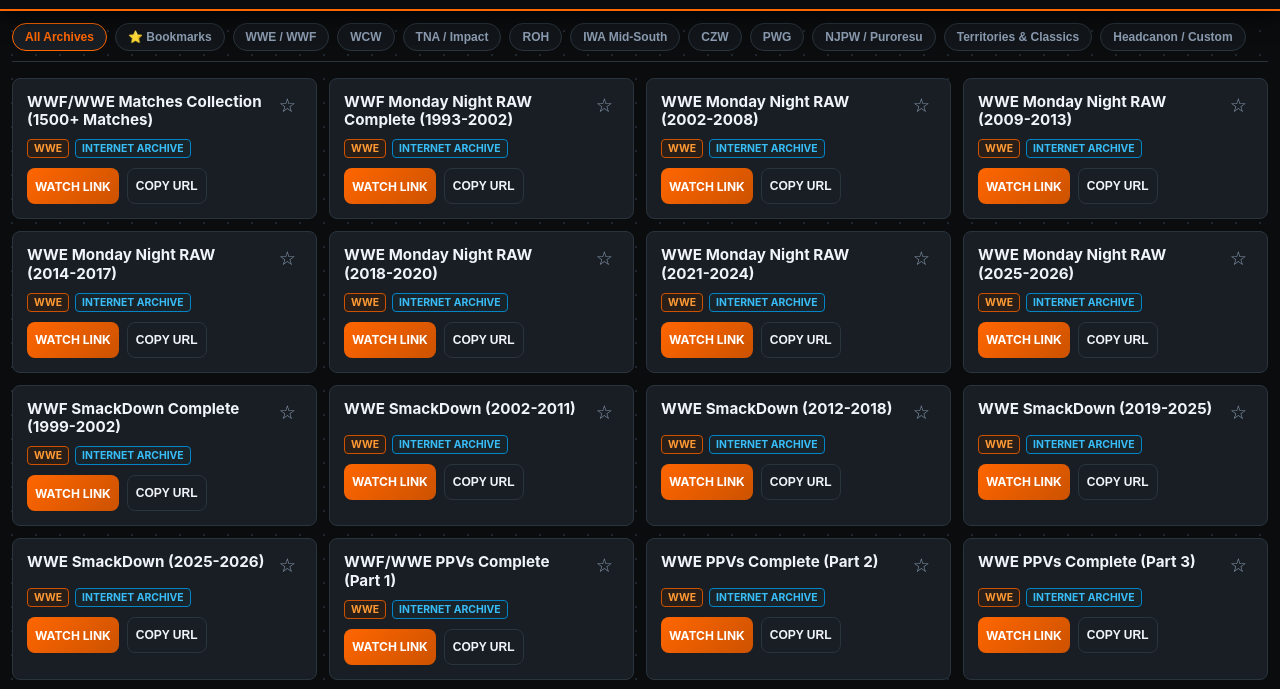
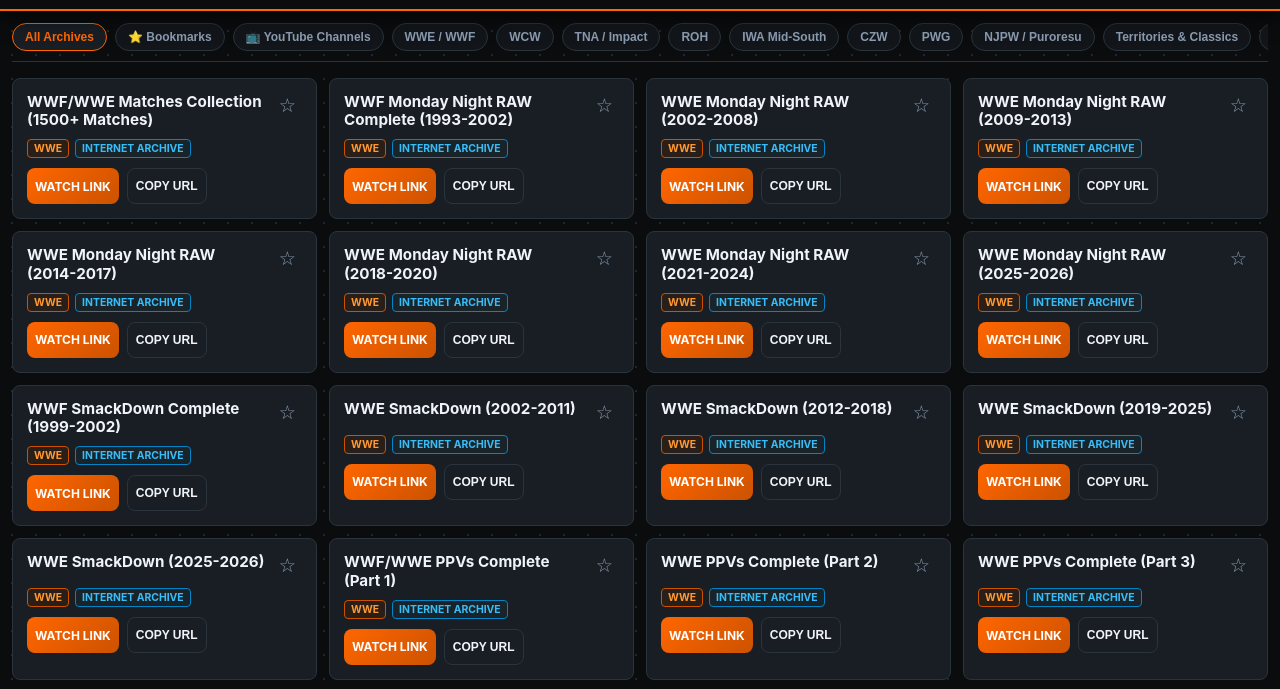
Before and after one commit to HistoricalRecord/wrestlingmissinglink, a plain HTML site: page index.html in a window 1280 px wide. Shown: the part 53-742 px from the top of the page. Drawn offline with Linux system fonts and the light colour scheme.

Commit message:
Update index.html

```diff
--- a/index.html
+++ b/index.html
@@ -246,6 +246,7 @@
 
         .tag-category { background: #2a1f18; color: #ff9933; border: 1px solid #cc5200; }
         .tag-platform { background: #18242a; color: #38bdf8; border: 1px solid #0284c7; }
+        .tag-youtube { background: #2a1414; color: #ff4d4d; border: 1px solid #cc0000; }
 
         .card-actions {
             display: flex;
@@ -353,6 +354,7 @@
         <div class="filters" id="categoryFilters">
             <button class="filter-chip active" data-cat="all">All Archives</button>
             <button class="filter-chip" data-cat="bookmarks">⭐ Bookmarks</button>
+            <button class="filter-chip" data-cat="YouTube">📺 YouTube Channels</button>
             <button class="filter-chip" data-cat="WWE">WWE / WWF</button>
             <button class="filter-chip" data-cat="WCW">WCW</button>
             <button class="filter-chip" data-cat="TNA">TNA / Impact</button>
@@ -469,7 +471,7 @@
             { id: 65, name: "Smokey Mountain Wrestling TV (1992)", url: "https://archive.org/details/smw-tv-1992-06-20", cat: "Territories", platform: "Internet Archive" },
             { id: 66, name: "Smokey Mountain Wrestling TV (1993)", url: "https://archive.org/details/smw-tv-1993-01-23", cat: "Territories", platform: "Internet Archive" },
             { id: 67, name: "Smokey Mountain Wrestling TV (1994)", url: "https://archive.org/details/smw-tv-1994-03-05", cat: "Territories", platform: "Internet Archive" },
-            { id: 68, name: "Smokey Mountain Wrestling TV (1995)", url: "https://archive.org/details/smw-tv-1995-04-15", cat: "Territories", platform: "Territories", platform: "Internet Archive" },
+            { id: 68, name: "Smokey Mountain Wrestling TV (1995)", url: "https://archive.org/details/smw-tv-1995-04-15", cat: "Territories", platform: "Internet Archive" },
             { id: 69, name: "Ric Flair NWA World Title Defense vs. Ricky Steamboat (1989)", url: "https://archive.org/details/1989-05-07-ric-flair-vs.-ricky-steamboat-c-nwa-world-heavyweight-championship-wr", cat: "Territories", platform: "Internet Archive" },
             { id: 70, name: "Mid-South Wrestling Ep. 120 (1981)", url: "https://archive.org/details/msw.-1981.12.23-mid-south-wrestling-ep-120-restored", cat: "Territories", platform: "Internet Archive" },
             { id: 71, name: "Mid-South Wrestling Ep. 195 (1983)", url: "https://archive.org/details/msw.-1983.06.02-mid-south-wrestling-ep-195-restored-k-81.x-265", cat: "Territories", platform: "Internet Archive" },
@@ -489,7 +491,28 @@
             { id: 83, name: "Wrestling Headcanon Vault (Part 1)", url: "https://archive.org/details/headcanon01", cat: "Headcanon", platform: "Internet Archive" },
             { id: 84, name: "Wrestling Headcanon Vault (Part 2)", url: "https://archive.org/details/headcanon02", cat: "Headcanon", platform: "Internet Archive" },
             { id: 85, name: "Wrestling Headcanon Vault (Part 3)", url: "https://archive.org/details/headcanon03", cat: "Headcanon", platform: "Internet Archive" },
-            { id: 86, name: "Slam Vision 24/7 Wrestling Channel", url: "https://ring-channel-tv.emergent.host", cat: "Headcanon", platform: "Stream" }
+            { id: 86, name: "Slam Vision 24/7 Wrestling Channel", url: "https://ring-channel-tv.emergent.host", cat: "Headcanon", platform: "Stream" },
+
+            // YouTube Channels
+            { id: 87, name: "German Suplex Pro (@germansuplexpro)", url: "https://youtube.com/@germansuplexpro", cat: "YouTube", platform: "YouTube" },
+            { id: 88, name: "365 Wrestling (@365Wrestling)", url: "https://youtube.com/@365wrestling", cat: "YouTube", platform: "YouTube" },
+            { id: 89, name: "Classics Puro (@classicspuro837)", url: "https://youtube.com/@classicspuro837", cat: "YouTube", platform: "YouTube" },
+            { id: 90, name: "Devil Trigger (@deviltrigger6512)", url: "https://youtube.com/@deviltrigger6512", cat: "YouTube", platform: "YouTube" },
+            { id: 91, name: "Triple H In Depth (@IAmTheGame847)", url: "https://youtube.com/@iamthegame847", cat: "YouTube", platform: "YouTube" },
+            { id: 92, name: "Jack Shares AJPW and NOAH (@JackSharesAJPWandNOAH)", url: "https://youtube.com/@jacksharesajpwandnoah", cat: "YouTube", platform: "YouTube" },
+            { id: 93, name: "Kings AARK (@KingsAARK)", url: "https://youtube.com/@kingsaark", cat: "YouTube", platform: "YouTube" },
+            { id: 94, name: "JSG TV (@JSG_TV)", url: "https://youtube.com/@jsg_tv", cat: "YouTube", platform: "YouTube" },
+            { id: 95, name: "Legacy of Abyss (@legacyofabyss)", url: "https://youtube.com/@legacyofabyss", cat: "YouTube", platform: "YouTube" },
+            { id: 96, name: "PuroNerd (@PuroNerd)", url: "https://youtube.com/@puronerd", cat: "YouTube", platform: "YouTube" },
+            { id: 97, name: "Roy Lucier All Japan (@RoyLucierAllJapan)", url: "https://youtube.com/@roylucieralljapan", cat: "YouTube", platform: "YouTube" },
+            { id: 98, name: "Dec 1998 Shoot (@Dec1998Shoot)", url: "https://youtube.com/@dec1998shoot", cat: "YouTube", platform: "YouTube" },
+            { id: 99, name: "Steenalizer Archives (@steenalizerarchives)", url: "https://youtube.com/@steenalizerarchives", cat: "YouTube", platform: "YouTube" },
+            { id: 100, name: "Retro Wrestling Archive (@RetroWrestlingArchive)", url: "https://youtube.com/@retrowrestlingarchive", cat: "YouTube", platform: "YouTube" },
+            { id: 101, name: "The Best Lucha Libre (@the_best_lucha_libre2121)", url: "https://youtube.com/@the_best_lucha_libre2121", cat: "YouTube", platform: "YouTube" },
+            { id: 102, name: "ThunderFilez (@ThunderFilez)", url: "https://youtube.com/@thunderfilez", cat: "YouTube", platform: "YouTube" },
+            { id: 103, name: "Wrestling Bios (@WrestlingBios)", url: "https://youtube.com/@wrestlingbios", cat: "YouTube", platform: "YouTube" },
+            { id: 104, name: "WWE Vault (@WWEVault)", url: "https://youtube.com/@wwevault", cat: "YouTube", platform: "YouTube" },
+            { id: 105, name: "WCW Official (@WCW)", url: "https://youtube.com/@wcw", cat: "YouTube", platform: "YouTube" }
         ];
 
         let state = {
@@ -525,6 +548,7 @@
 
             gridEl.innerHTML = filtered.map(item => {
                 const isBookmarked = state.bookmarks.includes(item.id);
+                const platformClass = item.platform === 'YouTube' ? 'tag-youtube' : 'tag-platform';
                 return `
                     <div class="card">
                         <div class="card-header">
@@ -535,7 +559,7 @@
                         </div>
                         <div class="card-tags">
                             <span class="tag tag-category">${item.cat}</span>
-                            <span class="tag tag-platform">${item.platform}</span>
+                            <span class="tag ${platformClass}">${item.platform}</span>
                         </div>
                         <div class="card-actions">
                             <a href="${item.url}" target="_blank" class="btn btn-orange">Watch Link</a>
```
